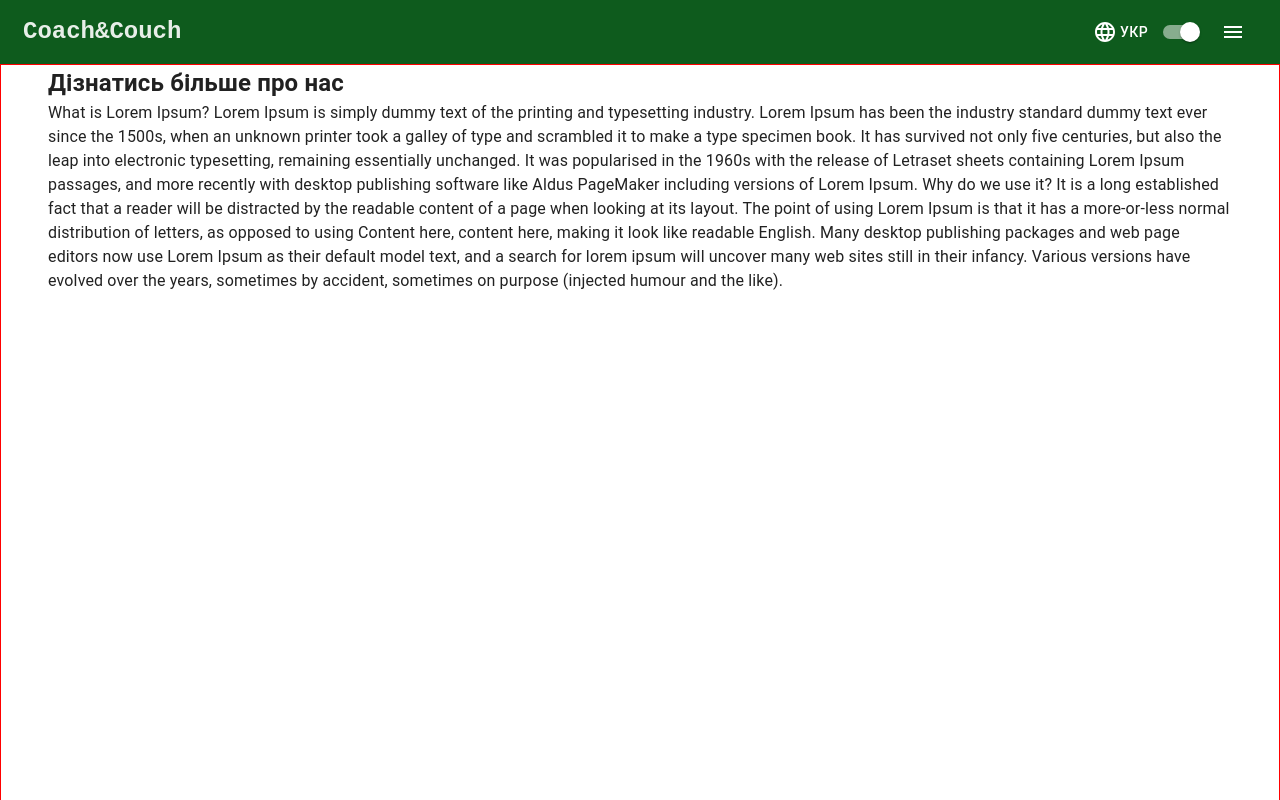
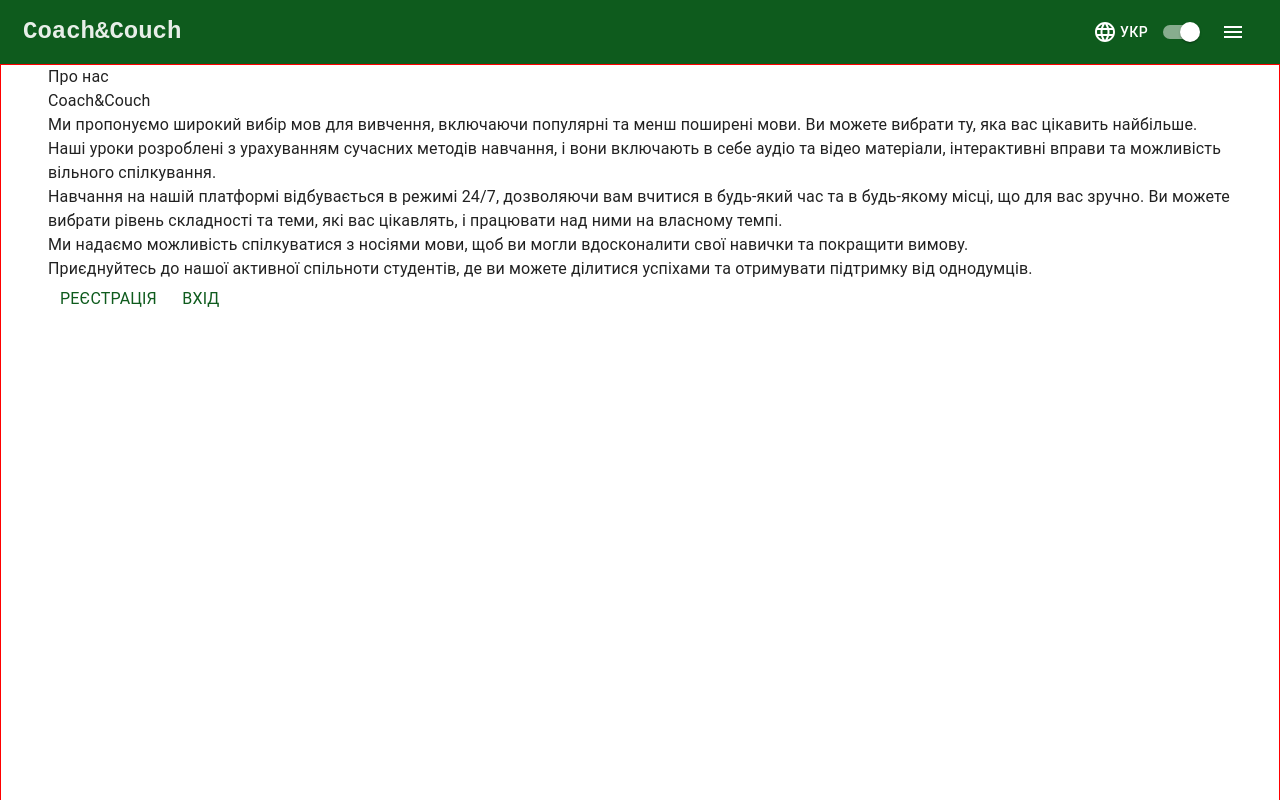
Before and after one commit to ViktoriiaPavliukh/CoachAndCouch, a React (Vite) app: page /about in a window 1280 px wide. Shown: the top 800 px of the page. Built offline with nearby package versions, Linux system fonts and the light colour scheme.

Commit message:
add text(en, ua) to about section of homepage

```diff
--- a/src/defaults/translations/messages.js
+++ b/src/defaults/translations/messages.js
@@ -15,6 +15,15 @@ const messages = {
     signInButton: "Sign In",
     newUser: "New user?",
     createAccount: "Create an account",
+
+    //about
+    aboutText1:
+      "We offer a wide range of languages for learning, including popular and less common ones. You can choose the one that interests you the most. Our lessons are designed with modern teaching methods in mind, incorporating audio and video materials, interactive exercises, and the opportunity for free conversation.",
+    aboutText2:
+      "Learning on our platform takes place in a 24/7 mode, allowing you to study at any time and from any place that is convenient for you. You can choose the level of difficulty and topics that interest you and work on them at your own pace.",
+    aboutText3:
+      "We provide the opportunity to communicate with native speakers, allowing you to enhance your skills and improve pronunciation.",
+    aboutUpper: "",
 
     // ReviewList
     titleRewiewForm: "Leave a comment about the teacher",
@@ -43,7 +52,8 @@ const messages = {
     "signup.privacyLink": "Privacy Policy",
     "signup.alreadyHaveAccount": "Already have an account?",
     "signup.signIn": "Sign In",
-    "footer.text": "Learn your favorite language through individual lessons at any convenient place and time.",
+    "footer.text":
+      "Learn your favorite language through individual lessons at any convenient place and time.",
     "footer.social": "Coach&Couch in social media:",
     "footer.confidential": "Privacy Policy",
     "footer.conditions": "Terms and Conditions",
@@ -86,6 +96,16 @@ const messages = {
     newUser: "Новий користувач?",
     createAccount: "Створити аккаунт",
 
+    //about
+    aboutText1:
+      "Ми пропонуємо широкий вибір мов для вивчення, включаючи популярні та менш поширені мови. Ви можете вибрати ту, яка вас цікавить найбільше. Наші уроки розроблені з урахуванням сучасних методів навчання, і вони включають в себе аудіо та відео матеріали, інтерактивні вправи та можливість вільного спілкування.",
+    aboutText2:
+      "Навчання на нашій платформі відбувається в режимі 24/7, дозволяючи вам вчитися в будь-який час та в будь-якому місці, що для вас зручно. Ви можете вибрати рівень складності та теми, які вас цікавлять, і працювати над ними на власному темпі.",
+    aboutText3:
+      "Ми надаємо можливість спілкуватися з носіями мови, щоб ви могли вдосконалити свої навички та покращити вимову.",
+    aboutUpper:
+      "Приєднуйтесь до нашої активної спільноти студентів, де ви можете ділитися успіхами та отримувати підтримку від однодумців.",
+
     // ReviewList
     titleRewiewForm: "Залиште свій відгук про викладача",
     reviewMark: "Оцініть від 1 до 5:",
@@ -99,7 +119,8 @@ const messages = {
     "personalAccount.settings": "Налаштування",
     "personalAccount.logout": "Вихід",
     rate: "Рейтинг",
-    "footer.text": "Вивчайте свою улюблену мову на індивідуальних уроках в будь-якому зручному місці та часі.",
+    "footer.text":
+      "Вивчайте свою улюблену мову на індивідуальних уроках в будь-якому зручному місці та часі.",
 
     "footer.social": "Coach&Couch в соцмережах:",
     "footer.confidential": "Політика конфіденційності",
--- a/src/views/AboutUsPage/AboutUsPage.jsx
+++ b/src/views/AboutUsPage/AboutUsPage.jsx
@@ -1,27 +1,80 @@
-import { Container } from "@mui/material";
+import { useEffect, useState } from "react";
+import { useIntl } from "react-intl";
+import { useSelector, useDispatch } from "react-redux";
+import { selectIsLoggedIn } from "../../redux/auth/selectors";
+import { Link, useLocation } from "react-router-dom";
+import { Container, Typography, Stack, Button, Box } from "@mui/material";
 
 export function AboutUsPage() {
+  const intl = useIntl();
+  const [pathname, setPathname] = useState("");
+  const path = useLocation().pathname;
+  useEffect(() => {
+    setPathname(path);
+  }, [path]);
+  const isLoggedIn = useSelector(selectIsLoggedIn);
+  const dispatch = useDispatch();
+
   return (
     <Container
       sx={{
         height: "100vh",
       }}
     >
-      <h2>Дізнатись більше про нас</h2>
-      <p>
-        What is Lorem Ipsum? Lorem Ipsum is simply dummy text of the printing and typesetting industry. Lorem Ipsum has
-        been the industry standard dummy text ever since the 1500s, when an unknown printer took a galley of type and
-        scrambled it to make a type specimen book. It has survived not only five centuries, but also the leap into
-        electronic typesetting, remaining essentially unchanged. It was popularised in the 1960s with the release of
-        Letraset sheets containing Lorem Ipsum passages, and more recently with desktop publishing software like Aldus
-        PageMaker including versions of Lorem Ipsum. Why do we use it? It is a long established fact that a reader will
-        be distracted by the readable content of a page when looking at its layout. The point of using Lorem Ipsum is
-        that it has a more-or-less normal distribution of letters, as opposed to using Content here, content here,
-        making it look like readable English. Many desktop publishing packages and web page editors now use Lorem Ipsum
-        as their default model text, and a search for lorem ipsum will uncover many web sites still in their infancy.
-        Various versions have evolved over the years, sometimes by accident, sometimes on purpose (injected humour and
-        the like).
-      </p>
+      <Typography>{intl.formatMessage({ id: "header.aboutUs" })}</Typography>
+      <Stack>
+        <Typography>Coach&Couch </Typography>
+        <Typography>{intl.formatMessage({ id: "aboutText1" })}</Typography>
+        <Typography>{intl.formatMessage({ id: "aboutText2" })}</Typography>
+        <Typography>{intl.formatMessage({ id: "aboutText3" })}</Typography>
+        <Typography>{intl.formatMessage({ id: "aboutUpper" })}</Typography>
+        {!isLoggedIn && (
+          <Box>
+            <Button
+              component={Link}
+              to="/registration"
+              sx={{
+                px: "12px",
+                transition: "color 0.3s",
+                borderRadius: "6px",
+                backgroundColor: (theme) =>
+                  pathname === "/registration"
+                    ? theme.palette.primary.accent
+                    : null,
+                "&:hover": {
+                  backgroundColor: (theme) => theme.palette.primary.accent,
+                  color: "white",
+                },
+              }}
+            >
+              {" "}
+              <Typography>
+                {intl.formatMessage({ id: "header.registration" })}
+              </Typography>
+            </Button>
+            <Button
+              component={Link}
+              to="/login"
+              sx={{
+                px: "12px",
+                transition: "color 0.3s",
+                borderRadius: "6px",
+                backgroundColor: (theme) =>
+                  pathname === "/login" ? theme.palette.primary.accent : null,
+                "&:hover": {
+                  backgroundColor: (theme) => theme.palette.primary.accent,
+                  color: "white",
+                },
+              }}
+            >
+              {" "}
+              <Typography>
+                {intl.formatMessage({ id: "header.login" })}
+              </Typography>
+            </Button>
+          </Box>
+        )}
+      </Stack>
     </Container>
   );
 }
```
